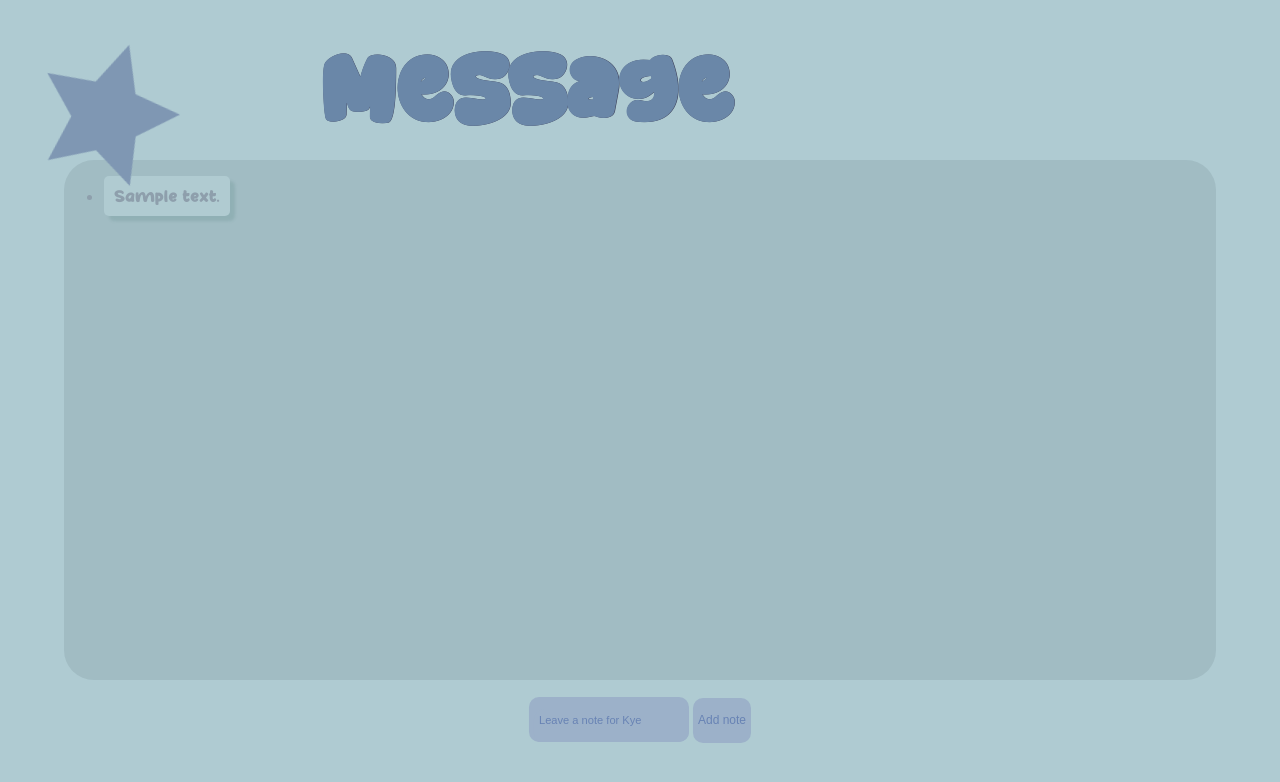
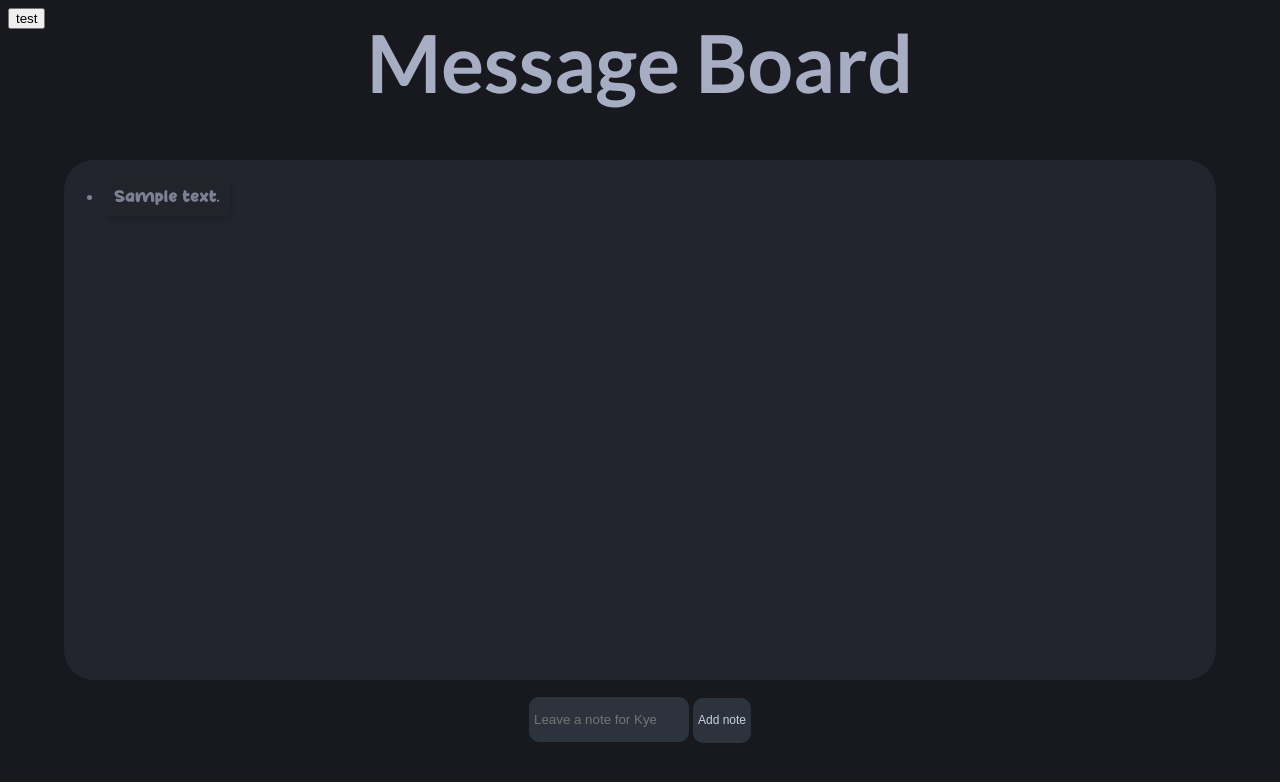
Before and after one commit to KyeeeSec/FullStack-MessageBoard, a Flask app: template templates/index.html in a window 1280 px wide. Shown: the top 782 px of the page. Run offline with Flask 3, Linux system fonts and the light colour scheme; the template is opened without the code that fills it: most values are stand-ins (such as "Sample title", 1, 10 or a date in 2020); some libraries are stand-ins or nearby versions.

Commit message:
Changed styling for a modern look

```diff
--- a/static/main.js
+++ b/static/main.js
@@ -1,8 +1,10 @@
 let notesList = document.getElementById('notesList');
 let note = document.getElementById('note');
 let button = document.getElementById('notebtn');
+let btn1 = document.getElementById('btn1')
+let body = document.getElementsByClassName('body')
 
-
+let boolDark = true;
 if (button) {
     let trimmedText = note.value.trim();
     console.log(trimmedText);
@@ -24,3 +26,17 @@ if (button) {
         }
     }
 )}
+if(btn1) {
+    btn1.addEventListener("click", (event) => {
+        console.log("a");
+        btn1.id = "btn2";
+        boolDark = !boolDark;
+        console.log(boolDark);
+        if(boolDark == true) {
+            body.id = "body";
+
+        } else if(boolDark == false) {
+            body.id = "body2";
+        }
+
+    })}
--- a/static/static.css
+++ b/static/static.css
@@ -1,12 +1,17 @@
+/*
+DARK/DEFAULT MODE
+
+*/
 #notebtn {
     border-radius: 10px;
     border-color: rgb(128, 166, 166);
-    background-color: rgb(156, 177, 201);
+
     border: 1px;
     padding: 5px;
     font-size: 12px;
     height: 45px;
-    color: rgb(104, 131, 180);
+    color: rgb(202, 210, 224);
+    background-color: rgb(45, 51, 61);
 }
 #note {
     border: 1px rgb(99, 121, 142);
@@ -16,65 +21,37 @@
     width: 150px;
     height: 35px;
     padding: 5px;
-    color: rgb(104, 131, 180);
-    background-color: rgb(156, 177, 201);
+    color: rgb(202, 210, 224);
+    background-color: rgb(45, 51, 61);
+}
+#btn2 {
+    background-color: red;
 }
 .notey {
     padding: 10px;
-    color:  rgb(142, 159, 172);
-    background-color:  rgb(176, 203, 209);
-    box-shadow: 5px 5px 3px rgba(80, 129, 127, 0.2);
+    color:  rgb(123, 129, 146);
+    background-color:  rgb(34, 36, 44);
+
     width: fit-content;
     border-radius: 5px;
     margin-bottom: 8px;
     font-family: "font2";
 }
-.stars{
-    position:fixed;
-    width: 150px;
-    padding: 2%;
-    z-index: 100;
-    transform: rotate(15deg);
-    animation-name: anim;
-    animation-duration: 2s;
-    animation-timing-function: ease;
-    -o-animation-timing-function: ease;
-    animation-direction: alternate-reverse;
-    animation-iteration-count: infinite;
-}
 
-@keyframes anim {
-    0% {
-        transform: rotate(5deg);
-        transform: scale(85%);
-    }
-    100% {
-        transform: rotate(35deg);
 
-    }
-}
-#note::placeholder {
-    border: 1px rgb(99, 121, 142);
-    border-radius: 10px;
-    font-size: smaller;
-    font-weight: 100;
-    width: 150px;
-    height: 25px;
-    padding: 5px;
-    color: rgb(104, 131, 180);
-    background-color: rgb(156, 177, 201);
-}
+
 h1{
+
     top: -5%;
     position:fixed;
     width: fit-content;
     height: fit-content;
-    font-size: 100px;
+    font-size: 80px;
     font-weight:900;
-    color: rgb(106, 135, 168);
+    color: rgb(167, 174, 196);
     left:50%;
     transform: translatex(-50%);
-    font-family: "SuperTrend";
+    font-family: "font";
 }
 h1::before{
     position:fixed;
@@ -98,11 +75,12 @@ h1::before{
     border: 1px black;
     z-index: 1;
     border-radius: 30px;
-    background-color: rgb(161, 188, 195);
+    background-color: rgb(34, 37, 46);
     overflow-y: auto;
     scrollbar-width: none;
     -ms-overflow-style: none;
 }
+
 #noteslistContainer::-webkit-scrollbar {
     display: none;
 }
@@ -118,10 +96,114 @@ h1::before{
     transform: translateX(-50%);
 }
 body{
-    background-color: rgb(175, 203, 210);
+    background-color: rgb(23, 25, 31);
+}
+
+/*
+LIGHT/NON-DEFAULT MODE
+*/
+#notebtn {
+    border-radius: 10px;
+    border-color: rgb(128, 166, 166);
+
+    border: 1px;
+    padding: 5px;
+    font-size: 12px;
+    height: 45px;
+    color: rgb(202, 210, 224);
+    background-color: rgb(45, 51, 61);
+}
+#note {
+    border: 1px rgb(99, 121, 142);
+    border-radius: 10px;
+    font-size: smaller;
+    font-weight: 100;
+    width: 150px;
+    height: 35px;
+    padding: 5px;
+    color: rgb(202, 210, 224);
+    background-color: rgb(45, 51, 61);
+}
+#btn2 {
+    background-color: red;
+}
+.notey {
+    padding: 10px;
+    color:  rgb(123, 129, 146);
+    background-color:  rgb(34, 36, 44);
+    box-shadow: 3px 5px 3px rgba(0, 0, 0, 0.1);
+    width: fit-content;
+    border-radius: 5px;
+    margin-bottom: 8px;
+    font-family: "font2";
+}
+
+
+
+h1{
+
+    top: -5%;
+    position:fixed;
+    width: fit-content;
+    height: fit-content;
+    font-size: 80px;
+    font-weight:900;
+    color: rgb(167, 174, 196);
+    left:50%;
+    transform: translatex(-50%);
+    font-family: "font";
+}
+
+#noteslistContainer2 {
+    position:fixed;
+    width: 90%;
+    top: 20%;
+    left: 50%;
+    transform:translateX(-50%);
+    height: 65%;
+    border: 1px black;
+    z-index: 1;
+    border-radius: 30px;
+    background-color: rgb(34, 37, 46);
+    overflow-y: auto;
+    scrollbar-width: none;
+    -ms-overflow-style: none;
+}
+
+#noteslistContainer2::-webkit-scrollbar {
+    display: none;
+}
+#container2 {
+    position: fixed;
+    height: fit-content;
+    bottom:0;
+
+    margin:auto;
+    padding: 20px;
+    top: 80%;
+    left: 50%;
+    transform: translateX(-50%);
+}
+#body2{
+    background-color: rgb(23, 25, 31);
+}
+/*
+ANIMATIONS and FONTS
+*/
+
+
+@keyframes anim {
+    0% {
+        transform: rotate(5deg);
+        transform: scale(55%);
+    }
+    100% {
+        transform: rotate(35deg);
+
+    }
 }
 @font-face {
-    font-family: 'SuperTrend';
+    font-family: 'font';
     src: url(font.ttf);
     font-weight: 200;
 
--- a/templates/index.html
+++ b/templates/index.html
@@ -7,13 +7,14 @@
       <script src="https://cdn.jsdelivr.net/npm/@supabase/supabase-js"></script>
       <link href="/static/static.css" rel="stylesheet">
     </head>
-    <body>
+    <body class="body">
 
       <h1>Message Board</h1>
       <div id="container">
            <input type="text" id="note" placeholder="Leave a note for Kye">
            <button id="notebtn">Add note</button>
       </div>
+      <button id="btn1">test</button>
       <div id="noteslistContainer">
         <ul id="notesList">
           {% for note in notes %}
@@ -21,7 +22,7 @@
           {% endfor %}
         </ul>
       </div>
-      <img src="/static/star.svg" class="stars" id="star1">
+
       <script src="/static/main.js"></script>
     </body>
   </html>
```
Also changed, not shown: static/font.ttf, 1 other file.
